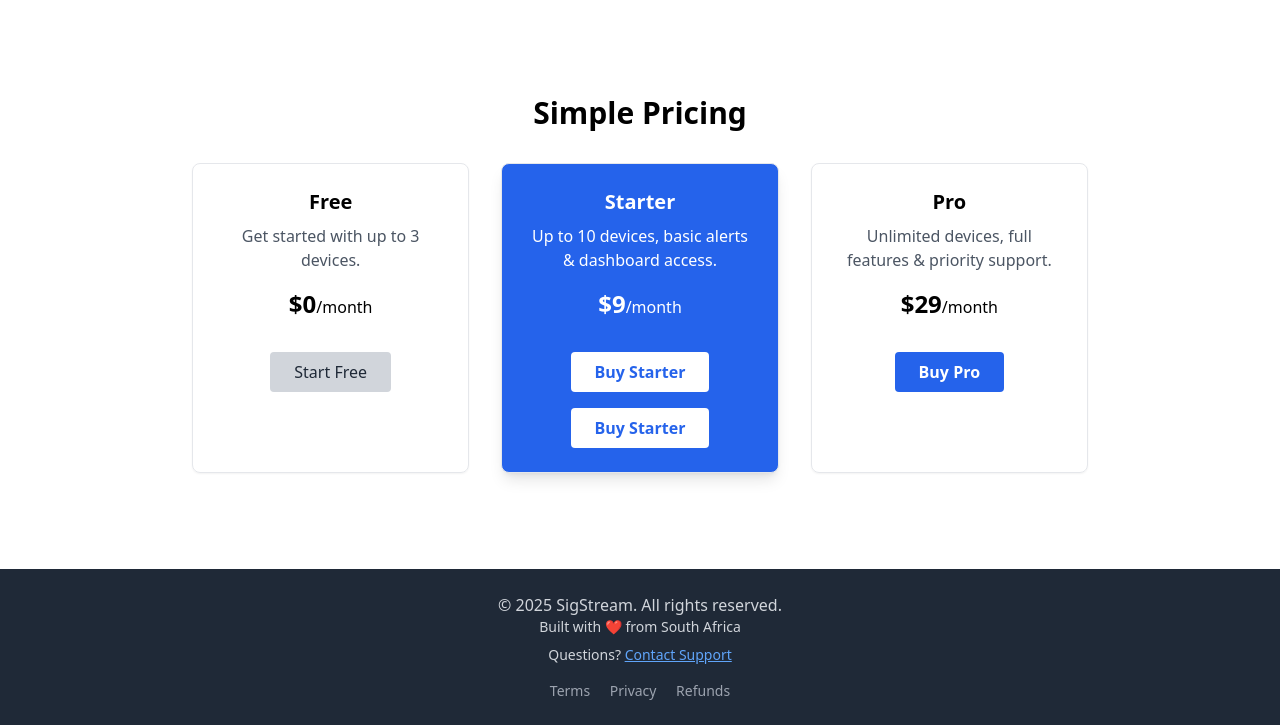
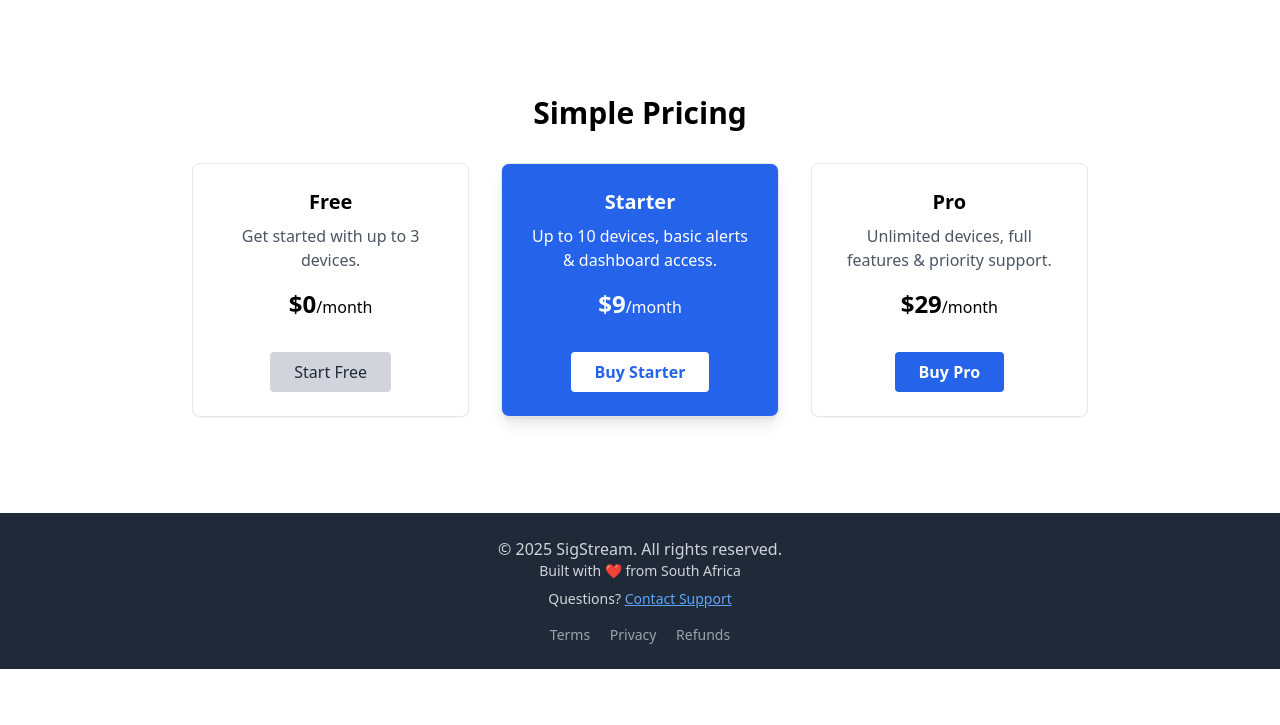
Before and after one commit to TrevorKuhlmann/Sigstream-Cloud, a FastAPI app: page / in a window 1280 px wide. Shown: the part 841-1566 px from the top of the page. After the commit the page ends 1510 px from the top, so only its background shows below. Run offline with FastAPI, Linux system fonts and the light colour scheme; some libraries are stand-ins or nearby versions.

Commit message:
commit 2

```diff
--- a/templates/landing.html
+++ b/templates/landing.html
@@ -136,10 +136,7 @@
                   class="mt-4 px-6 py-2 bg-white text-blue-600 rounded hover:bg-gray-200 font-semibold transition duration-300">
               Buy Starter
           </button>
-          <button onclick="Paddle.Checkout.open({ product: pri_01jw11qptf3r4eytwbjd7p11r7 });"
-                  class="mt-4 px-6 py-2 bg-white text-blue-600 rounded hover:bg-gray-200 font-semibold transition duration-300">
-              Buy Starter
-          </button>
+
       </div>
 
       <!-- Pro Tier -->
```
